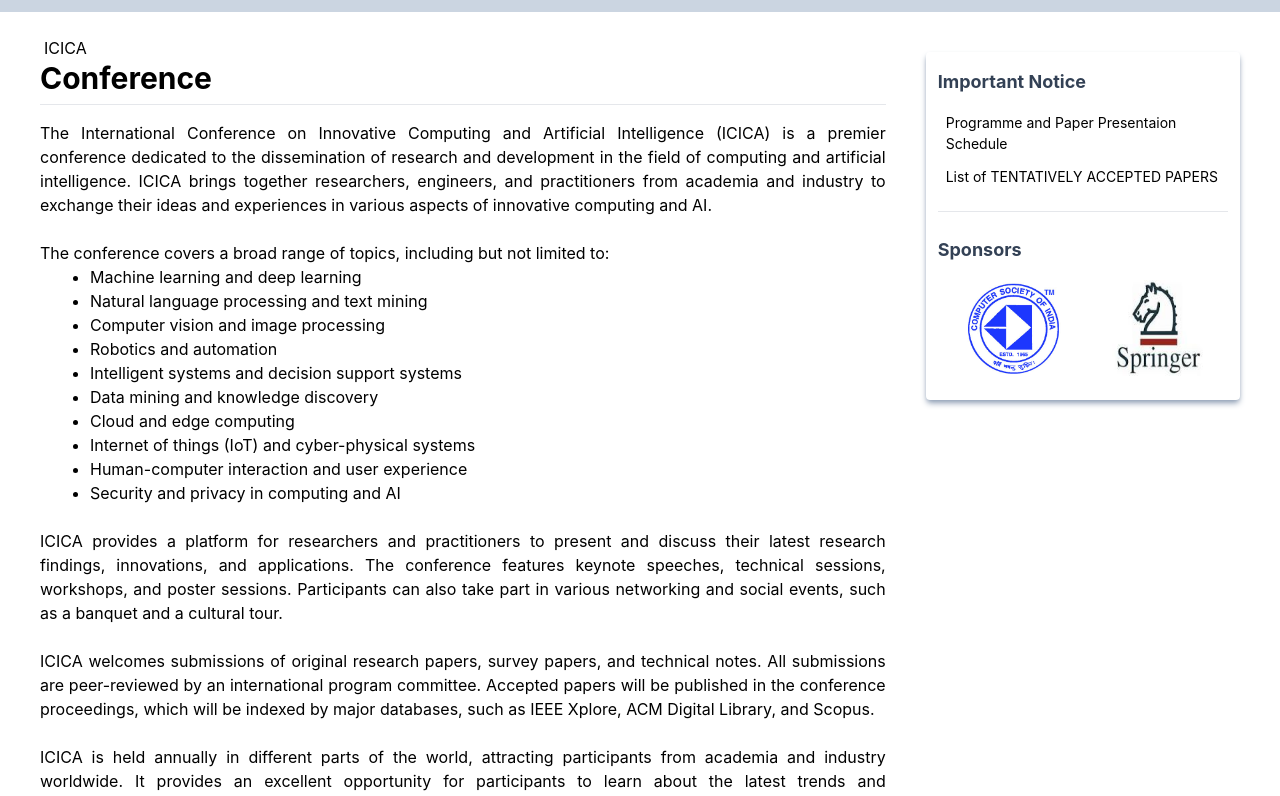
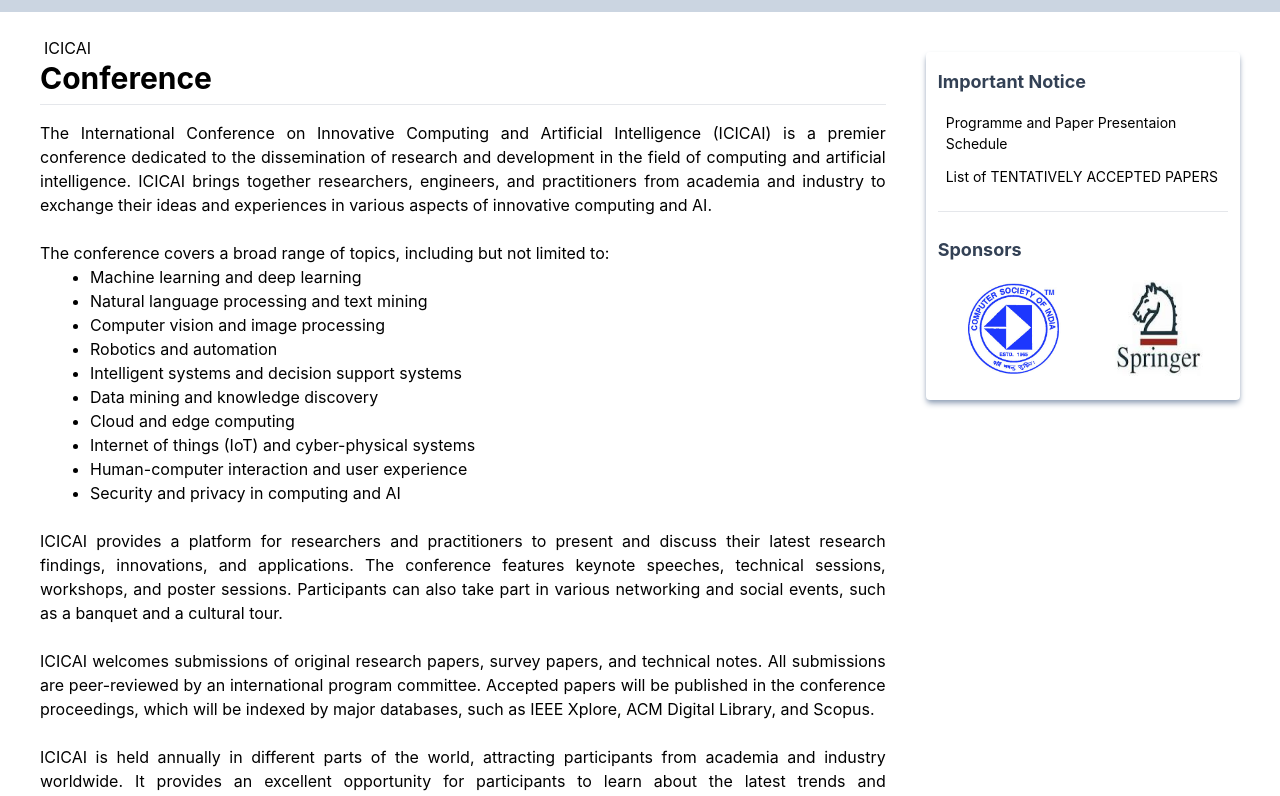
Before and after one commit to mausam-giri/international-conference-cuh-website, a React (Vite) app: page / in a window 1280 px wide. Shown: the part 700-1496 px from the top of the page. Built offline with nearby package versions, Linux system fonts and the light colour scheme.

Commit message:
Update Home.jsx

```diff
--- a/src/pages/Home.jsx
+++ b/src/pages/Home.jsx
@@ -32,12 +32,12 @@ export default function Home() {
       <div className="bg-white mt-6">
         <div className="s-wrapper grid grid-cols-1 md:gap-10 md:grid-cols-7">
           <div className="col-span-5 px-4 md:px-0">
-            <span className="ml-1">ICICA</span>
+            <span className="ml-1">ICICAI</span>
             <h1 className="text-3xl font-bold">Conference</h1>
             <hr />
             <div className="mt-4 text-justify ">
               <p>
-              The International Conference on Innovative Computing and Artificial Intelligence (ICICA) is a premier conference dedicated to the dissemination of research and development in the field of computing and artificial intelligence. ICICA brings together researchers, engineers, and practitioners from academia and industry to exchange their ideas and experiences in various aspects of innovative computing and AI.
+              The International Conference on Innovative Computing and Artificial Intelligence (ICICAI) is a premier conference dedicated to the dissemination of research and development in the field of computing and artificial intelligence. ICICAI brings together researchers, engineers, and practitioners from academia and industry to exchange their ideas and experiences in various aspects of innovative computing and AI.
               </p>
               <br />
               <p>
@@ -57,15 +57,15 @@ export default function Home() {
               </p>
               <br />
               <p>
-              ICICA provides a platform for researchers and practitioners to present and discuss their latest research findings, innovations, and applications. The conference features keynote speeches, technical sessions, workshops, and poster sessions. Participants can also take part in various networking and social events, such as a banquet and a cultural tour.
+              ICICAI provides a platform for researchers and practitioners to present and discuss their latest research findings, innovations, and applications. The conference features keynote speeches, technical sessions, workshops, and poster sessions. Participants can also take part in various networking and social events, such as a banquet and a cultural tour.
               </p>
               <br />
               <p>
-              ICICA welcomes submissions of original research papers, survey papers, and technical notes. All submissions are peer-reviewed by an international program committee. Accepted papers will be published in the conference proceedings, which will be indexed by major databases, such as IEEE Xplore, ACM Digital Library, and Scopus.
+              ICICAI welcomes submissions of original research papers, survey papers, and technical notes. All submissions are peer-reviewed by an international program committee. Accepted papers will be published in the conference proceedings, which will be indexed by major databases, such as IEEE Xplore, ACM Digital Library, and Scopus.
               </p>
               <br />
               <p>
-              ICICA is held annually in different parts of the world, attracting participants from academia and industry worldwide. It provides an excellent opportunity for participants to learn about the latest trends and developments in innovative computing and AI and to network with their peers.
+              ICICAI is held annually in different parts of the world, attracting participants from academia and industry worldwide. It provides an excellent opportunity for participants to learn about the latest trends and developments in innovative computing and AI and to network with their peers.
               </p>
               <hr />
               <p>
```
